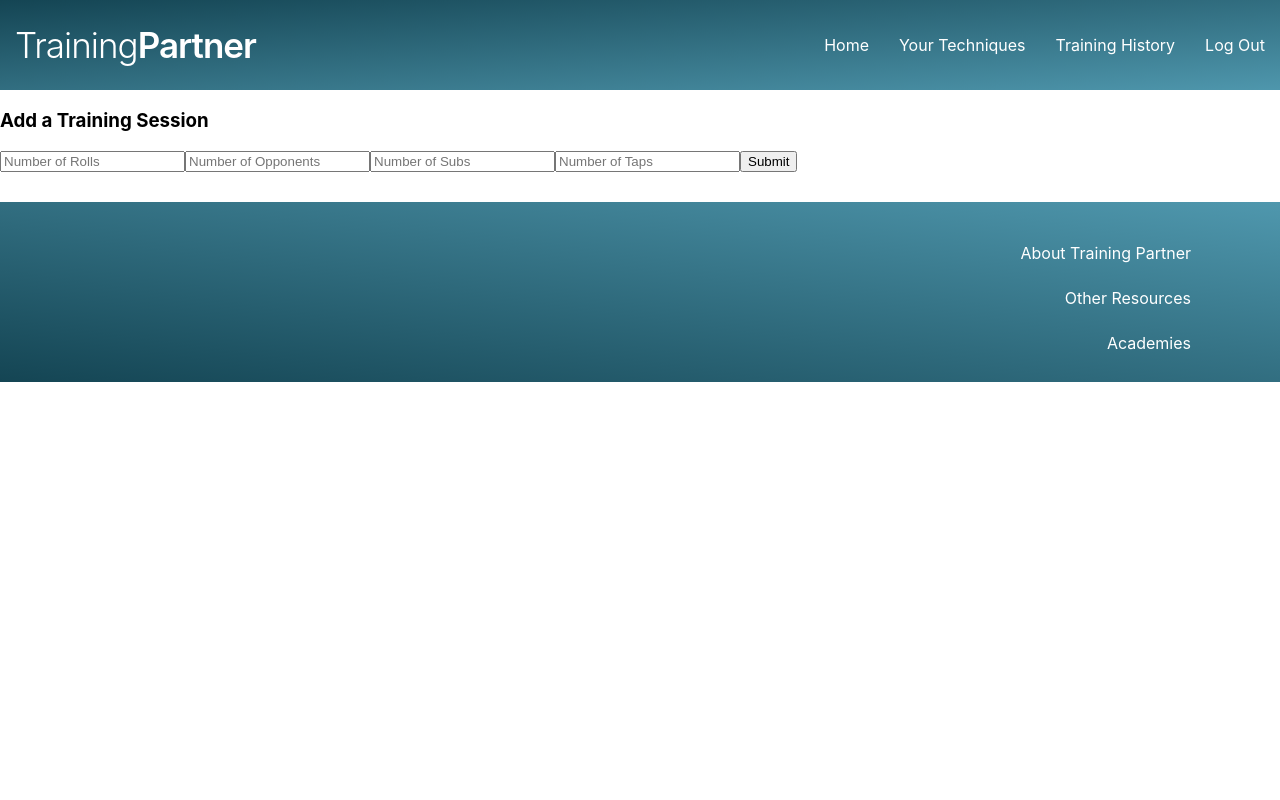
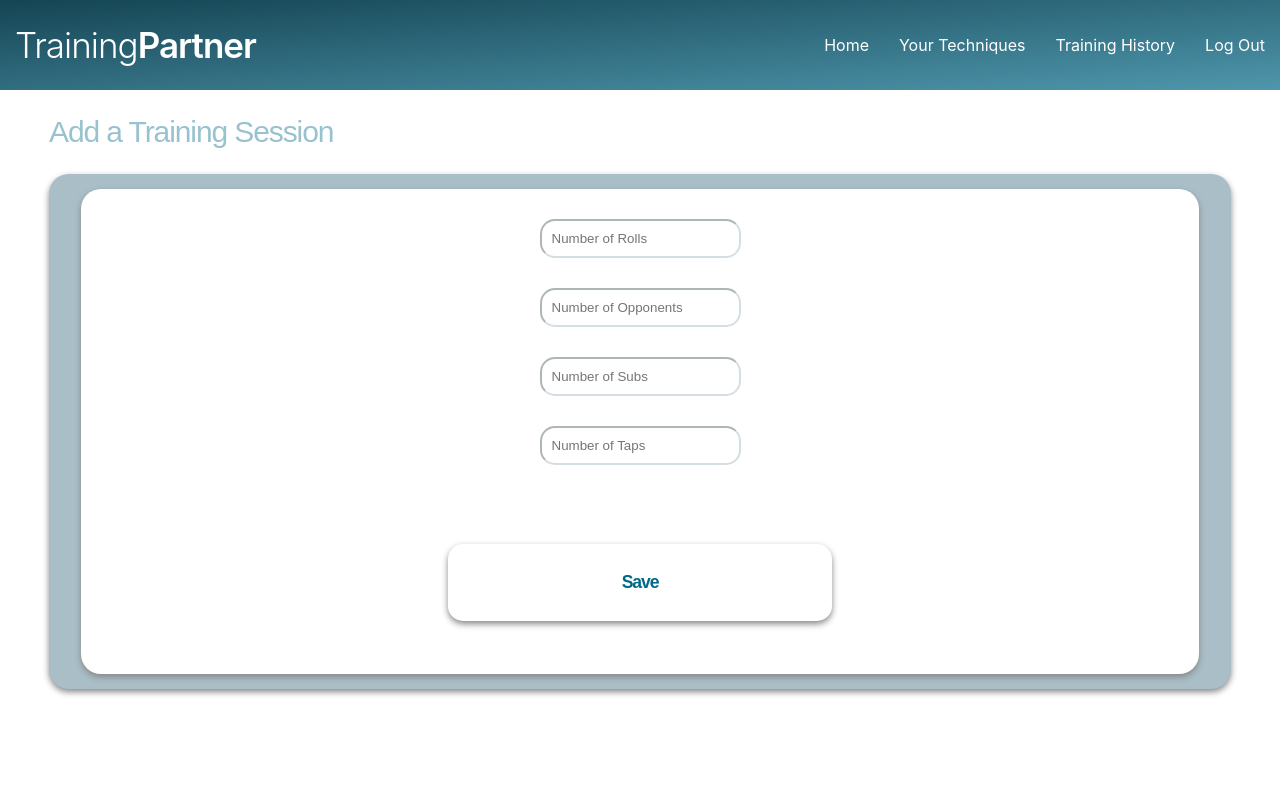
Before and after one commit to mercuryfillings/training-partner, a React (Create React App) app in the folder client/: page /new/training in a window 1280 px wide. Shown: the top 800 px of the page. Built offline with nearby package versions, Linux system fonts and the light colour scheme; no server answers.

Commit message:
Add training desktop styled

```diff
--- a/client/src/Components/CreateTraining/CreateTraining.jsx
+++ b/client/src/Components/CreateTraining/CreateTraining.jsx
@@ -1,4 +1,6 @@
 import React, { Component } from 'react'
+import { Link } from 'react-router-dom'
+import './CreateTraining.scss'
 
 export default class CreateTraining extends Component {
 
@@ -20,7 +22,9 @@ export default class CreateTraining extends Component {
     const { rolls, opponents, subs, taps } = this.state
     const { postTraining, history } = this.props
     return (
-      <form onSubmit={(e) => {
+      <section className="create-training-page">
+      <form
+        onSubmit={(e) => {
         e.preventDefault();
         postTraining(this.state);
         history.push('/trainings');
@@ -31,9 +35,12 @@ export default class CreateTraining extends Component {
           taps: ""
         })
       }}>
-        <h3>Add a Training Session</h3>
+        <h1 className="training-header">Add a Training Session</h1>
+        <div className="create-training-body">
+          <div className="create-training-inner">
             <input
               id="id"
+              className="training-input"
               type="text"
               placeholder="Number of Rolls"
               name="rolls"
@@ -42,6 +49,7 @@ export default class CreateTraining extends Component {
             />
             <input
               id="id"
+              className="training-input"
               type="text"
               placeholder="Number of Opponents"
               name="opponents"
@@ -50,6 +58,7 @@ export default class CreateTraining extends Component {
             />
             <input
               id="id"
+              className="training-input"
               type="text"
               placeholder="Number of Subs"
               name="subs"
@@ -58,15 +67,18 @@ export default class CreateTraining extends Component {
             />
             <input
               id="id"
+              className="training-input"
               type="text"
               placeholder="Number of Taps"
               name="taps"
               value={taps}
               onChange={this.handleChange}
             />
-
-        <button>Submit</button>
+            <Link to="/new/training"><button className="training-button">Save</button></Link>
+          </div>
+        </div>
         </form>
+        </section>
     )
   }
 }
--- /dev/null
+++ b/client/src/Components/CreateTraining/CreateTraining.scss
@@ -0,0 +1,66 @@
+.training-button {
+  height: 6vw;
+  width: 30vw;
+  border-radius: 15px;
+  border: none;
+  background-color: #ffffff;
+  box-shadow: 0 3px 6px #888888;
+  margin: 10px;
+  color: #006989;
+  font-family: arial;
+  font-size: 1.1em;
+  font-weight: bold;
+  padding: 10px;
+  letter-spacing: -1.1px;
+  margin: 5vw 0 3vw 0;
+}
+
+.create-training-page {
+  display: flex;
+  justify-content: center;
+}
+
+.training-input {
+  padding: 10px;
+  border-radius: 15px;
+  border-color: rgba(169, 190, 199, .5);
+  outline: none;
+  margin: 15px;
+}
+
+.create-training-body {
+  display: flex;
+  flex-direction: column;
+  width: 90vw;
+  height: auto;
+  background-color: rgb(169, 190, 199);
+  border-radius: 20px;
+  padding: 15px;
+  align-self: center;
+  box-shadow: 0 3px 6px #888888;
+  align-items: center;
+  align-self: center;
+  margin: 0 0 100px 0;
+}
+
+.create-training-inner {
+  width: 85vw;
+  height: auto;
+  background-color: white;
+  border-radius: 20px;
+  display: flex;
+  flex-direction: column;
+  align-items: center;
+  padding: 15px;
+  box-shadow: 0 3px 6px #888888;
+}
+
+.training-header {
+  font-family: arial;
+  font-size: 30px;
+  color: rgb(152, 194, 207);
+  font-weight: 400;
+  align-self: center;
+  padding: 0;
+  letter-spacing: -1.1px;
+}
--- a/client/src/Components/ShowTraining/ShowTraining.jsx
+++ b/client/src/Components/ShowTraining/ShowTraining.jsx
@@ -1,4 +1,5 @@
 import React from 'react'
+import { Link } from 'react-router-dom'
 import './ShowTraining.scss'
 
 export default function ShowTraining(props) {
@@ -8,7 +9,7 @@ export default function ShowTraining(props) {
     <div className="training-body">
       <h1 className="history-title">Training History</h1>
       <div className="training-container">
-        <button className="training-button">Add Training</button>
+        <Link to="/new/training/"><button className="training-button">Add Training</button></Link>
         <div className="training-container-inner">
       <select className="date-select">
         <option value="Past 7 Days">Past 7 Days</option>
```
Lines whose indentation alone changed are shown as unchanged.
